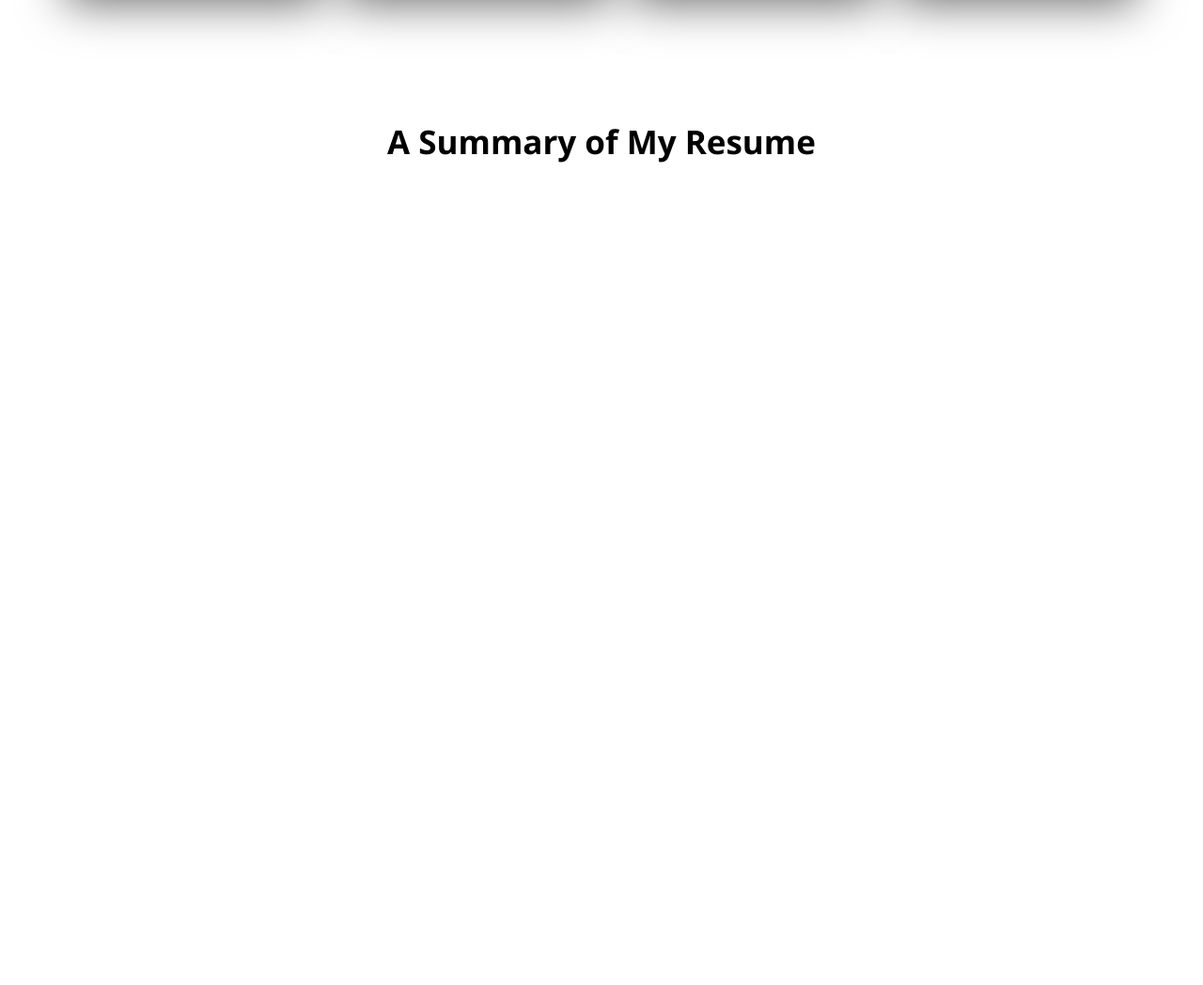
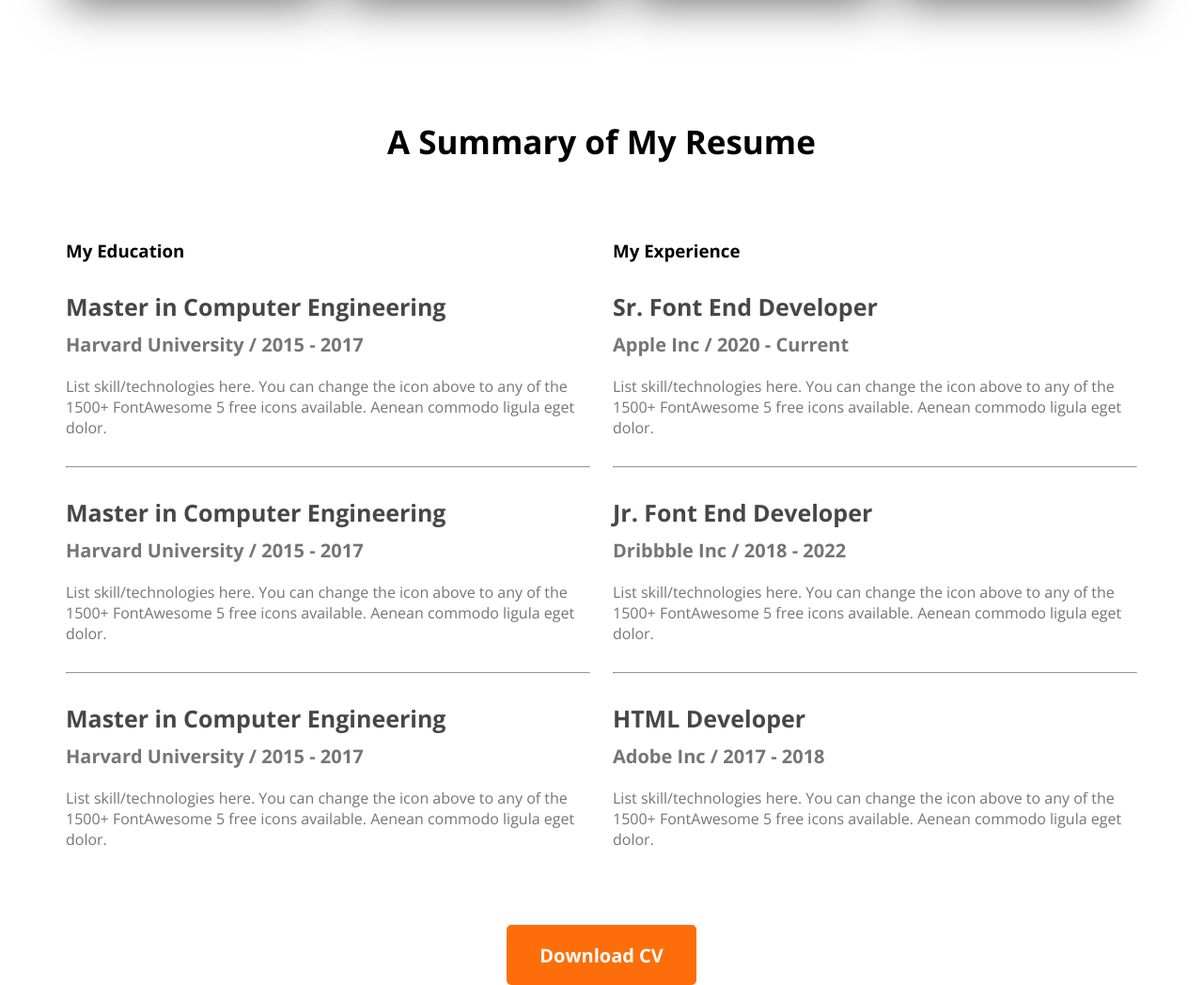
Before and after one commit to MdNazmulHaqueA/developer-portfolio, a plain HTML site: page index.html in a window 1280 px wide. Shown: the part 2065-3113 px from the top of the page at 94% size. Before the commit the page ends 2319 px from the top, so only its background shows below. Drawn offline with nearby package versions, Linux system fonts and the light colour scheme.

Commit message:
resume section added

```diff
--- a/index.html
+++ b/index.html
@@ -109,6 +109,75 @@
       <!-- Resume section -->
       <section class="resume">
         <h3 class="section-title">A Summary of My Resume</h3>
+        <div class="resume-content">
+          <div>
+            <h3 class="resume-title">My Education</h3>
+            <div class="resume-item">
+              <h4 class="title">Master in Computer Engineering</h4>
+              <h5 class="sub-title">Harvard University / 2015 - 2017</h5>
+              <p class="description">
+                List skill/technologies here. You can change the icon above to
+                any of the 1500+ FontAwesome 5 free icons available. Aenean
+                commodo ligula eget dolor.
+              </p>
+            </div>
+            <hr />
+            <div class="resume-item">
+              <h4 class="title">Master in Computer Engineering</h4>
+              <h5 class="sub-title">Harvard University / 2015 - 2017</h5>
+              <p class="description">
+                List skill/technologies here. You can change the icon above to
+                any of the 1500+ FontAwesome 5 free icons available. Aenean
+                commodo ligula eget dolor.
+              </p>
+            </div>
+            <hr />
+            <div class="resume-item">
+              <h4 class="title">Master in Computer Engineering</h4>
+              <h5 class="sub-title">Harvard University / 2015 - 2017</h5>
+              <p class="description">
+                List skill/technologies here. You can change the icon above to
+                any of the 1500+ FontAwesome 5 free icons available. Aenean
+                commodo ligula eget dolor.
+              </p>
+            </div>
+          </div>
+          <div>
+            <h3 class="resume-title">My Experience</h3>
+            <div class="resume-item">
+              <h4 class="title">Sr. Font End Developer</h4>
+              <h5 class="sub-title">Apple Inc / 2020 - Current</h5>
+              <p class="description">
+                List skill/technologies here. You can change the icon above to
+                any of the 1500+ FontAwesome 5 free icons available. Aenean
+                commodo ligula eget dolor.
+              </p>
+            </div>
+            <hr />
+            <div class="resume-item">
+              <h4 class="title">Jr. Font End Developer</h4>
+              <h5 class="sub-title">Dribbble Inc / 2018 - 2022</h5>
+              <p class="description">
+                List skill/technologies here. You can change the icon above to
+                any of the 1500+ FontAwesome 5 free icons available. Aenean
+                commodo ligula eget dolor.
+              </p>
+            </div>
+            <hr />
+            <div class="resume-item">
+              <h4 class="title">HTML Developer</h4>
+              <h5 class="sub-title">Adobe Inc / 2017 - 2018</h5>
+              <p class="description">
+                List skill/technologies here. You can change the icon above to
+                any of the 1500+ FontAwesome 5 free icons available. Aenean
+                commodo ligula eget dolor.
+              </p>
+            </div>
+          </div>
+        </div>
+        <div class="resume-button">
+          <button class="btn-primary">Download CV</button>
+        </div>
       </section>
     </main>
     <footer></footer>
--- a/styles/portfolio.css
+++ b/styles/portfolio.css
@@ -150,3 +150,35 @@ section {
 .resume .section-title {
   margin-bottom: 80px;
 }
+
+.resume-content {
+  display: flex;
+  gap: 24px;
+}
+
+.resume-item {
+  margin-top: 30px;
+  margin-bottom: 30px;
+}
+
+.resume .title {
+  color: #474747;
+  font-size: 25px;
+  font-weight: 700;
+  margin-bottom: 10px;
+}
+.resume .sub-title {
+  color: #757575;
+  font-size: 20px;
+  font-weight: 600;
+  margin-bottom: 20px;
+}
+.resume .description {
+  color: #757575;
+}
+
+.resume-button {
+  margin-top: 50px;
+  /* margin-bottom: 50px; */
+  text-align: center;
+}
```
